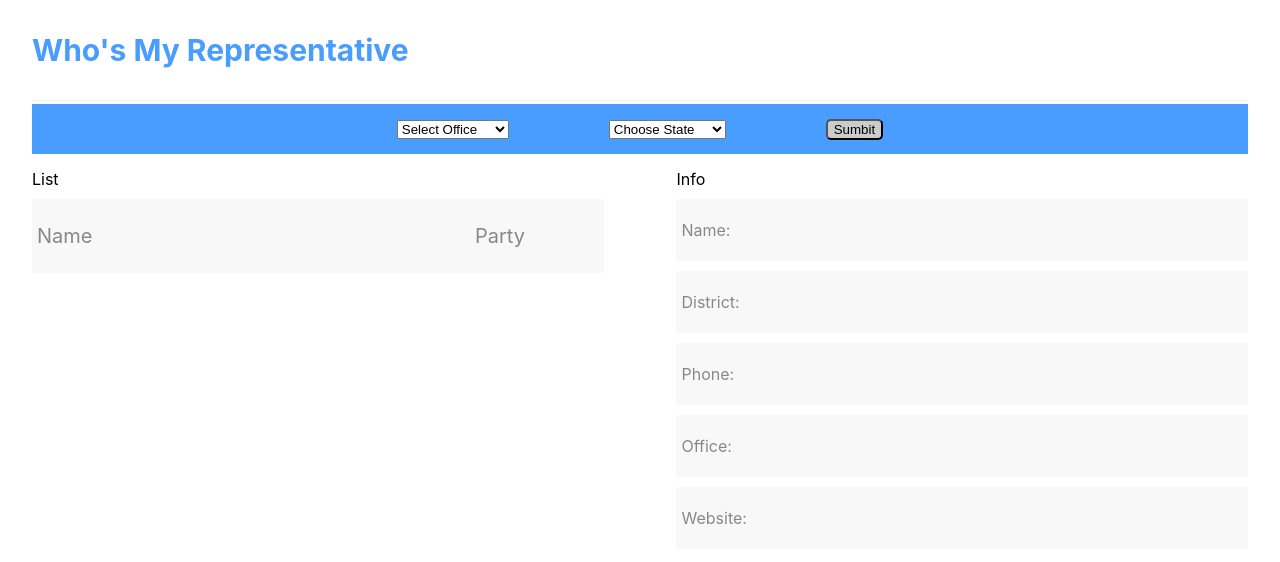
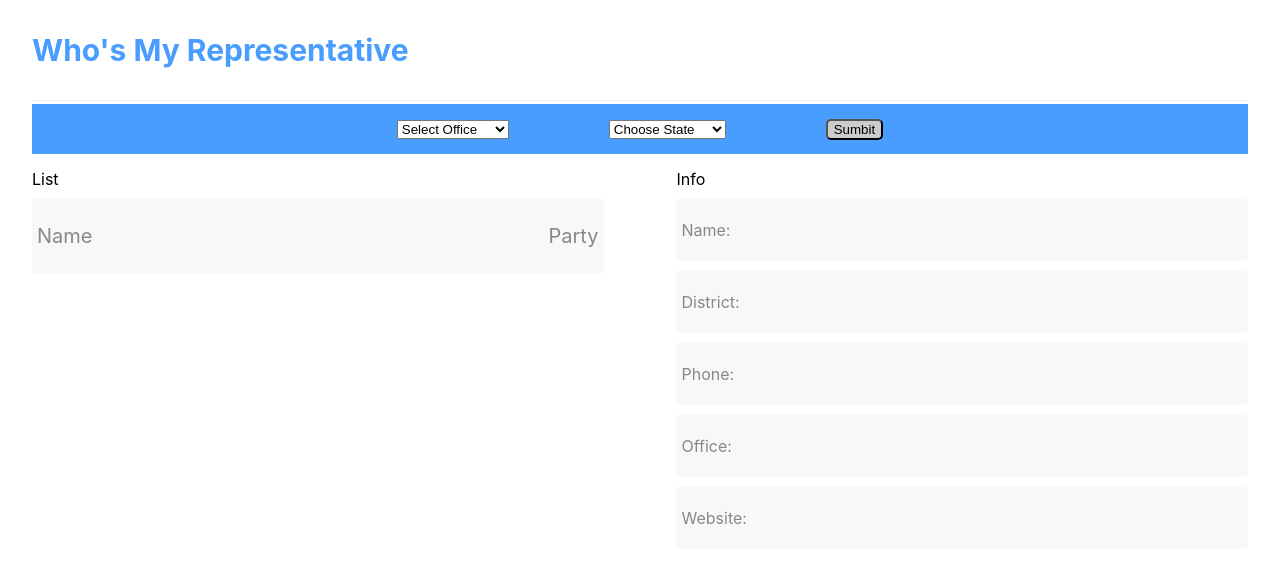
Before and after one commit to rgmemory/growfront, a React (Create React App) app: page / in a window 1280 px wide. Shown: the top 562 px of the page. Built offline with nearby package versions, Linux system fonts and the light colour scheme.

Commit message:
final update I promise!

```diff
--- a/src/App.css
+++ b/src/App.css
@@ -63,7 +63,8 @@
 }
 
 .column-right {
-  width: 22%;
+  /* width: 19%; */
+  /* text-align: left; */
 }
 
 .results-left-title {
@@ -89,7 +90,7 @@
   display: flex;
   justify-content: space-between;
   align-items: center;
-  width: 90%;
+  width: 98%;
   height: 40px;
   padding: 5px;
 }
```
